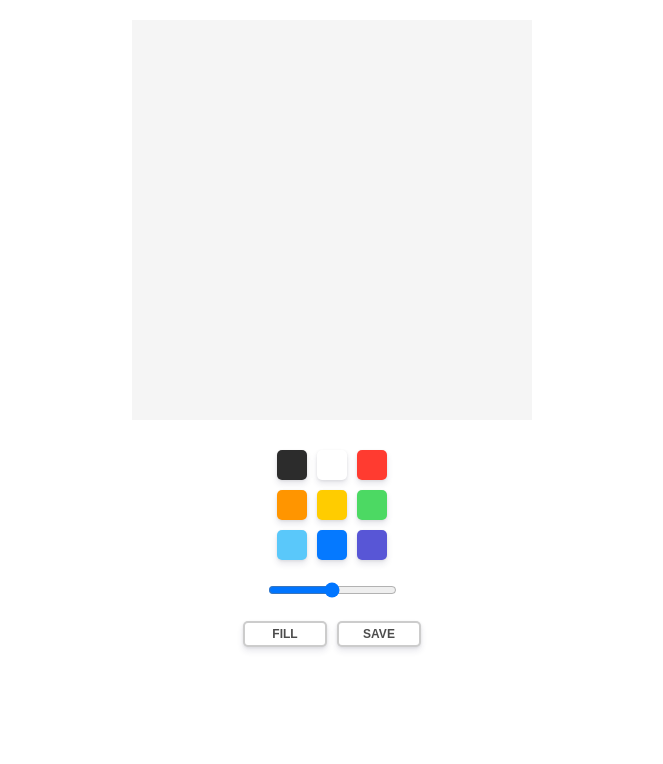
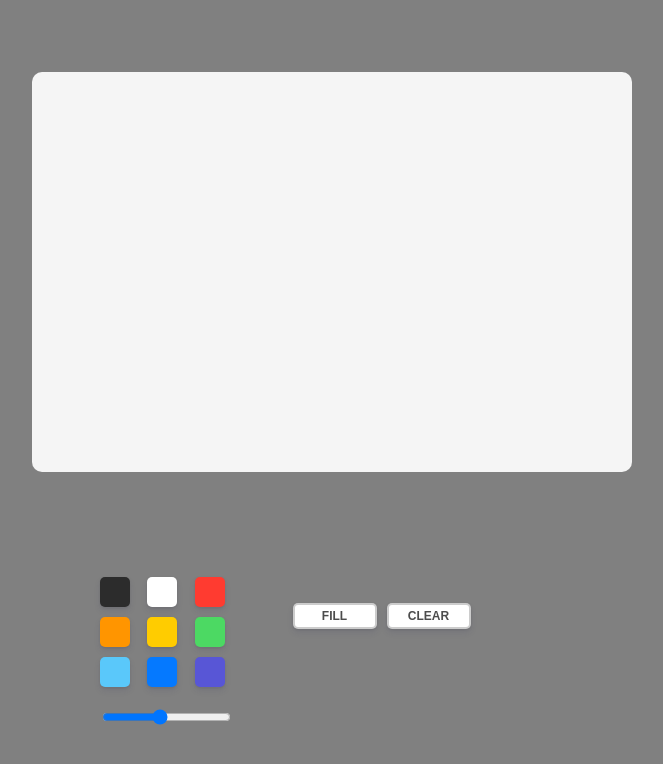
Before and after one commit to CGJI58/reactjs__paintjs, a React (Create React App) app: page / in a window 1280 px wide. Shown: the top 764 px of the page, without its empty margins (308-971 px from the left). Built offline with nearby package versions, Linux system fonts and the light colour scheme.

Commit message:
drawline, fill, clear done

```diff
--- a/src/App.tsx
+++ b/src/App.tsx
@@ -3,37 +3,51 @@ import Buttons from "./Components/Buttons";
 import Palette from "./Components/Palette";
 import LineWidth from "./Components/LineWidth";
 import Canvas from "./Components/Canvas";
-import { useState } from "react";
 import { useRecoilValue } from "recoil";
 import { colorState, widthState } from "./atoms";
+import { useState } from "react";
 
 const Wrapper = styled.div`
   width: 100%;
-  height: 100%;
+  height: 100vh;
   display: flex;
   flex-direction: column;
   align-items: center;
+  justify-content: space-around;
   padding: 20px 0px;
+  background-color: gray;
 `;
 
 const Controls = styled.div`
-  margin-top: 30px;
+  display: flex;
+  width: 100%;
+  align-items: center;
+  justify-content: center;
+  > * {
+    margin: 0 30px;
+  }
+`;
+
+const ControlsLeftSide = styled.div`
   display: flex;
   flex-direction: column;
-  align-items: center;
   gap: 20px;
 `;
 
+const ControlsRightSide = styled.div``;
+
 function App() {
-  const colorPick = useRecoilValue(colorState);
-  const widthPick = useRecoilValue(widthState);
   return (
     <Wrapper>
       <Canvas />
       <Controls>
-        <Palette />
-        <LineWidth />
-        <Buttons />
+        <ControlsLeftSide>
+          <Palette />
+          <LineWidth />
+        </ControlsLeftSide>
+        <ControlsRightSide>
+          <Buttons />
+        </ControlsRightSide>
       </Controls>
     </Wrapper>
   );
--- a/src/Components/Buttons.tsx
+++ b/src/Components/Buttons.tsx
@@ -1,9 +1,11 @@
 import { useRecoilState } from "recoil";
 import styled from "styled-components";
-import { modeState } from "../atoms";
+import { buttonState } from "../atoms";
 
 const Wrapper = styled.div`
-  display: flex;
+  display: grid;
+  grid-template-columns: repeat(3, 1fr);
+  grid-template-rows: repeat(3, 1fr);
   gap: 10px;
 `;
 
@@ -24,14 +26,14 @@ const Button = styled.button`
 `;
 
 function Buttons() {
-  const [mode, setMode] = useRecoilState(modeState);
+  const [btnCtrl, setBtnCtrl] = useRecoilState(buttonState);
 
   return (
     <Wrapper>
-      {mode ? (
+      {btnCtrl.drawMode ? (
         <Button
           onClick={() => {
-            setMode((prev) => !prev);
+            setBtnCtrl((prev) => ({ ...prev, drawMode: false }));
             console.log("Fill mode.");
           }}
         >
@@ -40,14 +42,19 @@ function Buttons() {
       ) : (
         <Button
           onClick={() => {
-            setMode((prev) => !prev);
+            setBtnCtrl((prev) => ({ ...prev, drawMode: true }));
             console.log("Paint mode.");
           }}
         >
           Paint
         </Button>
       )}
-      <Button>Save</Button>
+
+      <Button
+        onClick={() => setBtnCtrl((prev) => ({ ...prev, clear: !prev.clear }))}
+      >
+        Clear
+      </Button>
     </Wrapper>
   );
 }
--- a/src/Components/Canvas.tsx
+++ b/src/Components/Canvas.tsx
@@ -1,107 +1,89 @@
 import { useEffect, useRef, useState } from "react";
 import { useRecoilValue } from "recoil";
 import styled from "styled-components";
-import { colorState, modeState, widthState } from "../atoms";
+import { colorState, buttonState, widthState } from "../atoms";
 
-const CANVAS_WIDTH = 400;
+const CANVAS_WIDTH = 600;
 const CANVAS_HEIGHT = 400;
+const CANVAS_COLOR = "#f5f5f5"; //요 색깔로 fill하는거를 지우개로 사용할 것.
 
 const Canvas = styled.canvas`
   width: ${CANVAS_WIDTH}px;
   height: ${CANVAS_HEIGHT}px;
-  background-color: whitesmoke;
+  background-color: ${CANVAS_COLOR};
   box-shadow: 0 4px 60x rgba(50, 50, 93, 0.11), 0 1px 3px rgba(0, 0, 0, 0.08);
+  border-radius: 10px;
 `;
-
-interface ICoordinates {
-  x: number;
-  y: number;
-}
 
 function CanvasComponent() {
   const canvasRef = useRef<HTMLCanvasElement>(null);
-  const [coordinates, setCoordinates] = useState<ICoordinates>({
-    x: CANVAS_WIDTH / 2,
-    y: CANVAS_HEIGHT / 2,
-  });
   const [drawOn, setDrawOn] = useState(false);
   const color = useRecoilValue(colorState);
   const width = useRecoilValue(widthState);
-  const mode = useRecoilValue(modeState);
+  const buttons = useRecoilValue(buttonState);
+  const canvas = canvasRef.current;
 
   useEffect(() => {
-    const canvas = canvasRef.current;
     if (canvas) {
-      const context = canvas?.getContext("2d") ?? null;
-      canvas.height = canvas.offsetHeight;
-      canvas.width = canvas.offsetWidth;
+      const context = canvas.getContext("2d");
+      canvas.height = canvas.offsetHeight * 2;
+      canvas.width = canvas.offsetWidth * 2;
       if (context) {
         context.fillStyle = color;
         context.strokeStyle = color;
         context.lineWidth = width;
       }
     }
-  }, [color, width, mode]);
+  }, []);
+
+  interface IDrawLine {
+    x: number;
+    y: number;
+    canvas: CanvasRenderingContext2D;
+  }
+
+  const drawLine = ({ x, y, canvas }: IDrawLine) => {
+    canvas.strokeStyle = color;
+    canvas.lineWidth = width;
+    canvas.lineTo(x, y);
+    canvas.stroke();
+  };
+
+  useEffect(() => {
+    if (canvas) {
+      canvas
+        .getContext("2d")
+        ?.clearRect(0, 0, CANVAS_WIDTH * 2, CANVAS_HEIGHT * 2);
+    }
+  }, [buttons.clear]);
 
   return (
     <Canvas
       ref={canvasRef}
-      onMouseDownCapture={({ nativeEvent: { offsetX: x, offsetY: y } }) => {
-        const canvas = canvasRef.current?.getContext("2d");
-        setDrawOn(true);
-        setCoordinates({ x, y });
-        canvas?.beginPath();
-      }}
       onMouseUpCapture={() => setDrawOn(false)}
       onMouseOutCapture={() => setDrawOn(false)}
+      onMouseDownCapture={() => {
+        const context = canvas?.getContext("2d");
+        if (buttons.drawMode) {
+          setDrawOn(true);
+          context?.beginPath();
+        } else {
+          if (context) {
+            context.fillStyle = color;
+            context.fillRect(0, 0, CANVAS_WIDTH * 2, CANVAS_HEIGHT * 2);
+          }
+        }
+      }}
       onMouseMove={({ nativeEvent: { offsetX: x, offsetY: y } }) => {
         const canvas = canvasRef.current?.getContext("2d");
-        if (drawOn) {
-          setCoordinates({ x, y });
-          canvas?.lineTo(x, y);
-          canvas?.stroke();
+        x *= 2;
+        y *= 2;
+        if (drawOn && canvas) {
+          drawLine({ x, y, canvas });
         }
       }}
     />
   );
 }
 
-interface IDraw {
-  context: CanvasRenderingContext2D;
-  color: string;
-  width: number;
-  mode: boolean;
-  coordinates: ICoordinates;
-}
-
-const draw = ({
-  context,
-  color,
-  width,
-  mode,
-  coordinates: { x, y },
-}: IDraw) => {
-  context.fillStyle = color;
-  context.strokeStyle = color;
-  context.lineWidth = width;
-
-  // context.beginPath();
-  pointer(context, width, { x, y });
-  handleMode(context, mode);
-  // context.lineTo(x, y);
-  // context.stroke();
-};
-
-const pointer = (
-  context: CanvasRenderingContext2D,
-  width: number,
-  { x, y }: ICoordinates
-) => {
-  context.arc(x, y, Math.max(2, width), 0, 2 * Math.PI);
-};
-
-const handleMode = (context: CanvasRenderingContext2D, mode: boolean) => {
-  mode ? context.stroke() : context.fill();
-};
-
 export default CanvasComponent;
--- a/src/Components/LineWidth.tsx
+++ b/src/Components/LineWidth.tsx
@@ -3,7 +3,7 @@ import { useSetRecoilState } from "recoil";
 import styled from "styled-components";
 import { widthState } from "../atoms";
 
-const MAX_WIDTH = 5;
+const MAX_WIDTH = 20;
 
 const Wrapper = styled.div``;
 
@@ -13,20 +13,18 @@ function LineWidth() {
 
   const handleChange = (event: any) => {
     setWidthState(+event.target.value);
+    console.log("line width : ", width);
   };
   return (
     <Wrapper>
       <input
         type="range"
         id="jsRange"
-        min="0.2"
+        min="2"
         max={MAX_WIDTH}
         value={width}
-        step="0.2"
-        onChange={(event) => {
-          setWidth(+event.target.value);
-          console.log("line width : ", width);
-        }}
+        step="2"
+        onChange={(event) => setWidth(+event.target.value)}
         onMouseUp={handleChange}
       />
     </Wrapper>
--- a/src/atoms.tsx
+++ b/src/atoms.tsx
@@ -19,14 +19,25 @@ export const colorState = atom<string>({
 
 export const widthState = atom<number>({
   key: "width",
-  default: 1,
+  default: 10,
 });
 
+interface IButtonState {
+  drawMode: boolean;
+  clear: boolean;
+  save: boolean;
+}
+
 /**
+ * In drawMode
  * @true Paint mode
  * @false Fill mode
  */
-export const modeState = atom({
+export const buttonState = atom<IButtonState>({
   key: "mode",
-  default: true,
+  default: {
+    drawMode: true,
+    clear: true,
+    save: true,
+  },
 });
```
